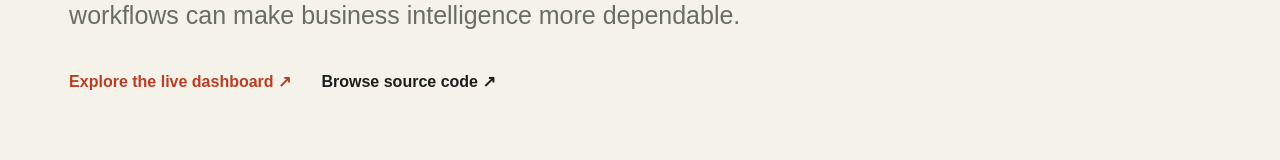
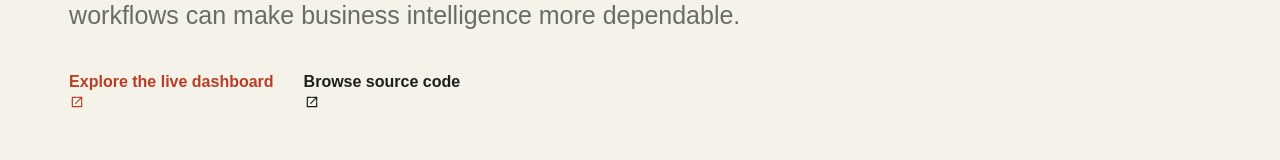
Before and after one commit to mikezhao415/mikezhao.dev, a Next.js app: page /projects/adventureworks-analytics in a window 1280 px wide. Shown: the part 571-731 px from the top of the page. Built offline with nearby package versions, Linux system fonts and the light colour scheme.

Commit message:
fix: use external-page icons and document UI convention

```diff
--- a/app/projects/adventureworks-analytics/page.tsx
+++ b/app/projects/adventureworks-analytics/page.tsx
@@ -1,3 +1,4 @@
+import { ExternalPageIcon } from "./external-page-icon";
 import type { Metadata } from "next";
 import { ArchitectureDiagram, CaseLinks, EvidenceLink } from "./components";
 import { project } from "../../../content/adventureworks";
@@ -14,7 +15,7 @@ export default function ProjectOverview() {
       <p className="case-eyebrow">Independent project / BI-as-Code</p>
       <h1>From transactional data to trusted analytics<span>.</span></h1>
       <p className="case-lead">I built an end-to-end analytics engineering case study to explore how version control, modular modeling, automated testing and reproducible workflows can make business intelligence more dependable.</p>
-      <div className="case-actions"><a href={project.dashboard} target="_blank" rel="noopener noreferrer">Explore the live dashboard ↗</a><a href={project.source} target="_blank" rel="noopener noreferrer">Browse source code ↗</a></div>
+      <div className="case-actions"><a href={project.dashboard} target="_blank" rel="noopener noreferrer">Explore the live dashboard <ExternalPageIcon /></a><a href={project.source} target="_blank" rel="noopener noreferrer">Browse source code <ExternalPageIcon /></a></div>
     </section>
     <section className="case-section section-shell"><p className="case-eyebrow">01 / Motivation</p><h2>Analytics should be engineered, not just assembled.</h2><p>Business reporting often begins with a straightforward request: turn operational data into useful information. As reporting requirements expand, SQL logic can become duplicated, calculations can diverge, and validation can depend heavily on individual developers.</p><p>I wanted to explore a different approach—one where analytics development follows the engineering principles used to build reliable software.</p></section>
     <section className="case-section section-shell"><p className="case-eyebrow">02 / Experiment</p><h2>A transactional database. A modern analytical workflow.</h2><p>Using Microsoft's fictional AdventureWorks 2022 sample database, I built a workflow that extracts sales data, organizes it into analytical models, validates business metrics and publishes an interactive dashboard.</p><p>The emphasis is correctness, traceability and repeatable execution—not an unmeasured claim of faster reporting or reduced costs.</p></section>
```
